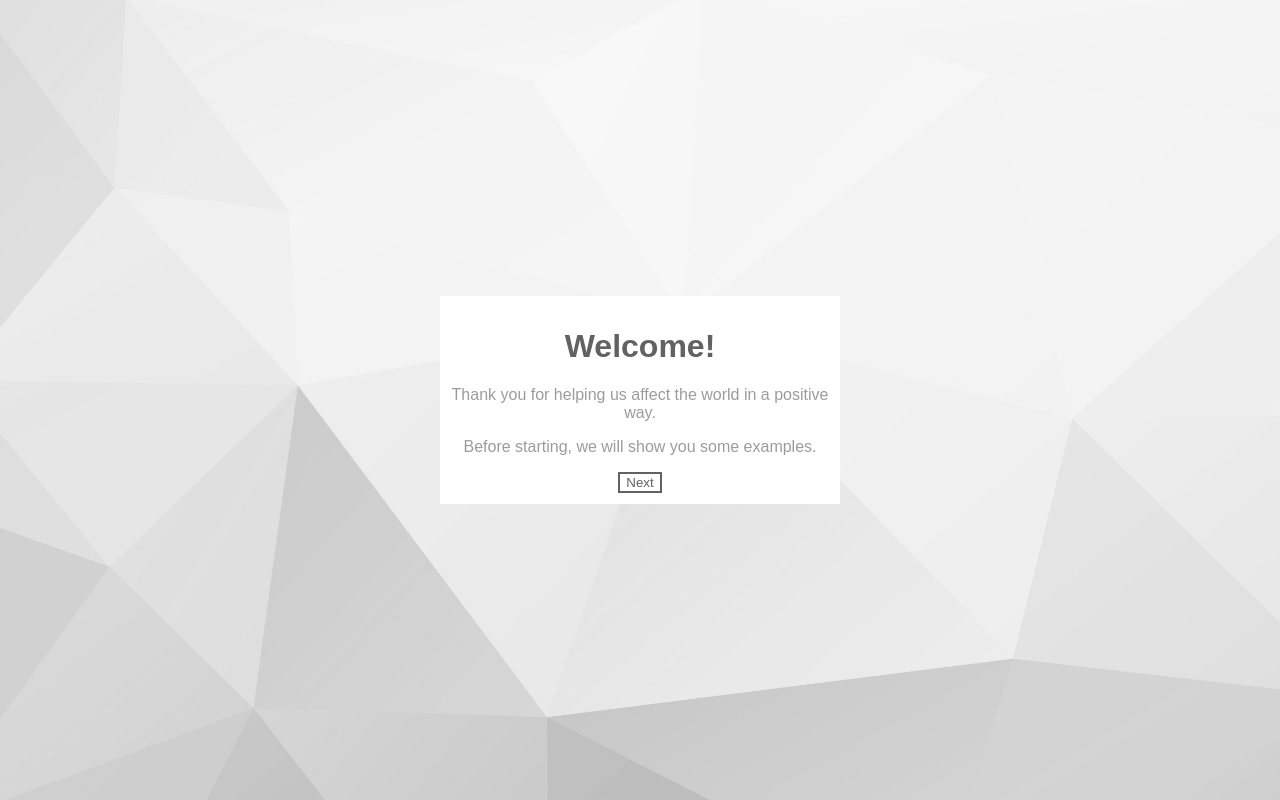
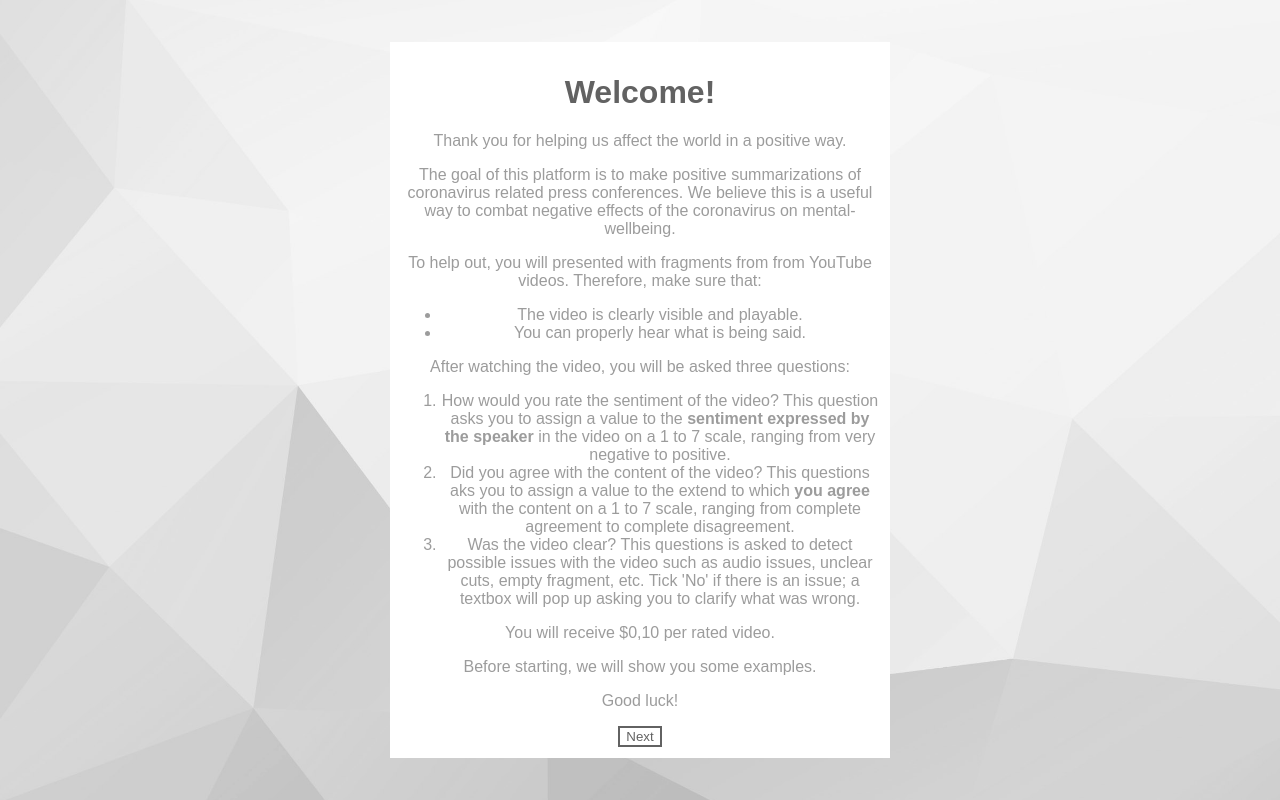
Before and after one commit to mikebeijen/crowd-computing, a Flask app: page / in a window 1280 px wide. Run offline with Flask 2, Linux system fonts and the light colour scheme; data that the repository does not hold is empty.

Commit message:
Improve introductory text

```diff
--- a/templates/layouts/index.html
+++ b/templates/layouts/index.html
@@ -12,7 +12,21 @@
                     <div class="container">
                         <h1>Welcome!</h1>
                         <p>Thank you for helping us affect  the world in a positive way.</p>
+                        <p>The goal of this platform is to make positive summarizations of coronavirus related press conferences. We believe this is a useful way to combat negative effects of the coronavirus on mental-wellbeing. </p>
+                        <p>To help out, you will presented with fragments from from YouTube videos. Therefore, make sure that:</p>
+                        <ul>
+                            <li>The video is clearly visible and playable.</li>
+                            <li>You can properly hear what is being said.</li>
+                        </ul>
+                        <p>After watching the video, you will be asked three questions:</p>
+                        <ol>
+                            <li>How would you rate the sentiment of the video? This question asks you to assign a value to the <b>sentiment expressed by the speaker</b> in the video on a 1 to 7 scale, ranging from very negative to positive. </li>
+                            <li>Did you agree with the content of the video? This questions aks you to assign a value to the extend to which <b>you agree</b> with the content on a 1 to 7 scale, ranging from complete agreement to complete disagreement.</li>
+                            <li>Was the video clear? This questions is asked to detect possible issues with the video such as audio issues, unclear cuts, empty fragment, etc. Tick 'No' if there is an issue; a textbox will pop up asking you to clarify what was wrong.</li>
+                        </ol>
+                        <p>You will receive $0,10 per rated video.</p>
                         <p>Before starting, we will show you some examples.</p>
+                        <p>Good luck!</p>
                         <button class="cut" type="button" onclick="start()">Next</button>
                     </div>
                 </div>
--- a/templates/static/css/style.css
+++ b/templates/static/css/style.css
@@ -25,7 +25,7 @@
 .inner{
     margin-left: auto;
     margin-right: auto;
-    width: 400px;
+    width: 500px;
 }
 
 .cut{
```
